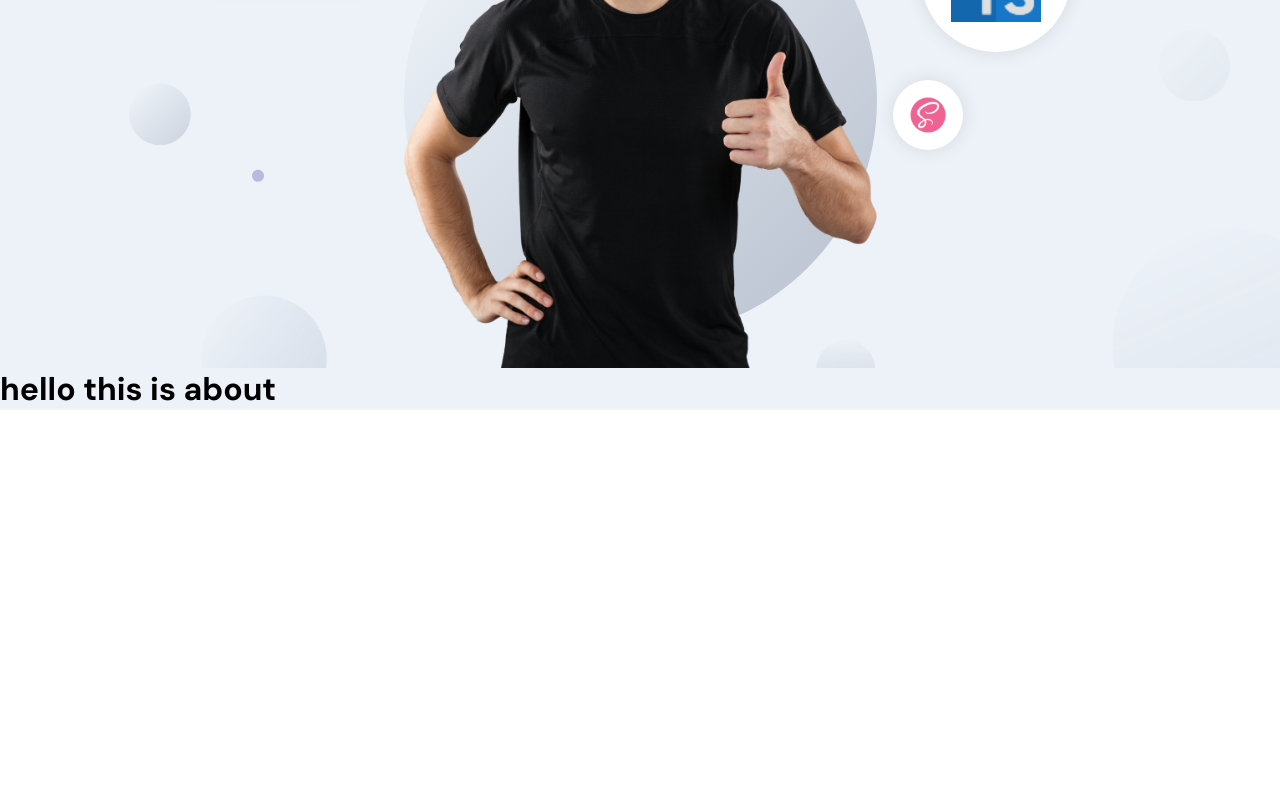
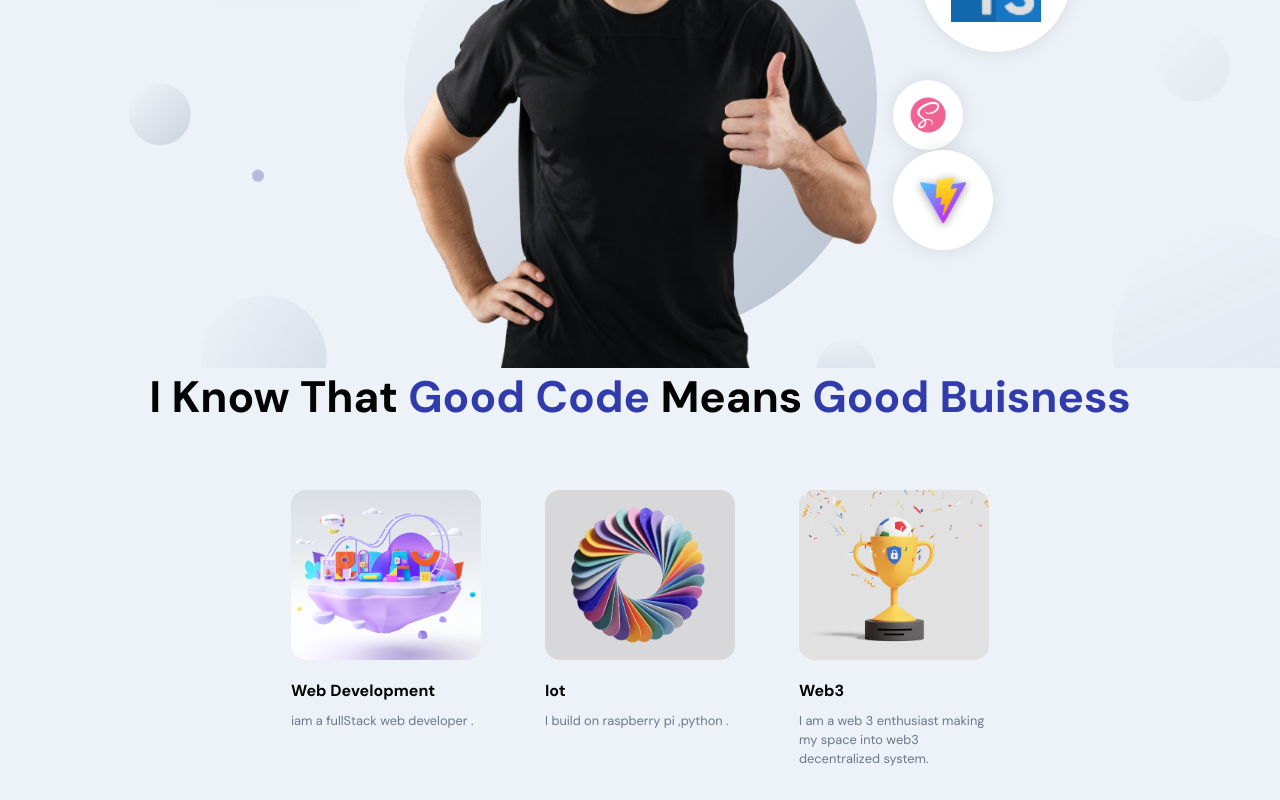
Before and after one commit to nishanth-code/portfolio, a React (Vite) app in the folder frontend/portfolio/: page / in a window 1280 px wide. Shown: the part 322-1122 px from the top of the page. Before the commit the page ends 800 px from the top, so only its background shows below. Built offline with nearby package versions, Linux system fonts and the light colour scheme.

Commit message:
about update

```diff
--- a/frontend/portfolio/src/components/about/about.scss
+++ b/frontend/portfolio/src/components/about/about.scss
@@ -0,0 +1,38 @@
+.app__about {
+  flex: 1;
+  width: 100%;
+  flex-direction: column;
+}
+
+.app__profiles {
+  display: flex;
+  justify-content: center;
+  align-items: flex-start;
+  flex-wrap: wrap;
+  margin-top: 2rem;
+}
+
+.app__profile-item {
+  width: 190px;
+  display: flex;
+  justify-content: flex-start;
+  align-items: flex-start;
+  flex-direction: column;
+  margin: 2rem;
+
+  img {
+    width: 100%;
+    height: 170px;
+    border-radius: 15px;
+    object-fit: cover;
+  }
+
+  @media screen and (min-width: 2000px) {
+    width: 370px;
+    margin: 2rem 4rem;
+
+    img {
+      height: 320px;
+    }
+  }
+}
--- a/frontend/portfolio/src/components/about/about.tsx
+++ b/frontend/portfolio/src/components/about/about.tsx
@@ -1,9 +1,40 @@
-import React from 'react';
+import React,{useState,useEffect} from 'react';
+import { motion } from 'framer-motion';
+import './about.scss';
+import { images }  from '../../constants/index';
 
 const About:React.FC = ()=>{
+     const abouts = [
+            {title:'Web Development',descreption:'iam a fullStack web developer .',imgUrl:images.about01},
+             {title:'Iot',descreption:'I build on raspberry pi ,python .',imgUrl:images.about02},
+             {title:'Web3',descreption:'I am a web 3 enthusiast making my space into web3 decentralized system.',imgUrl:images.about03}
+
+        ]
     return(
+
         <>
-        <h1> hello this is about</h1>
+        <h2 className="head-text">
+            I Know that
+            <span> Good Code </span>
+            means<span> Good Buisness </span>
+        </h2>
+        <div className="app__profiles">
+            {abouts.map((about,index)=>(
+                <motion.div
+                whileInView={{opacity:1}}
+                whileHover={{scale:1.1}}
+                transition={{duration:1,type:'tween'}}
+                className="app__profile-item"
+                key={about.title + index}
+                >
+                    <img src={about.imgUrl} alt={about.title} />
+                    <h2 className="bold-text" style={{marginTop:20}}>{about.title}</h2>
+                    <p className="p-text" style={{marginTop:10}}>{about.descreption}</p>
+
+
+               </motion.div>
+            ))}
+        </div>
         </>
     );
 };
--- a/frontend/portfolio/src/components/header/header.tsx
+++ b/frontend/portfolio/src/components/header/header.tsx
@@ -59,7 +59,7 @@ const Header:React.FC = ()=>{
             whileInView={scaleVarients.whileInView}
             className="app__header-circles"
             >
-                {[images.node,images.typescript,images.sass].map((circle,key)=>(
+                {[images.node,images.typescript,images.sass,images.vite].map((circle,key)=>(
                     <div className="circle-cmp app__flex" key={`circle-${key}`}>
                         <img src={circle} alt="circle" />
                     </div>
--- a/frontend/portfolio/src/constants/images.tsx
+++ b/frontend/portfolio/src/constants/images.tsx
@@ -1,7 +1,7 @@
 import email from '../assets/email.png';
 import mobile from '../assets/mobile.png';
 import api from '../assets/api.png';
-
+import vite from '../assets/vite.png'
 import cpp from '../assets/cpp.png';
 import css from '../assets/css.png';
 import figma from '../assets/figma.png';
@@ -50,6 +50,7 @@ export default {
   javascript,
   mu5,
   node,
+  vite,
   python,
   react,
   redux,
```
